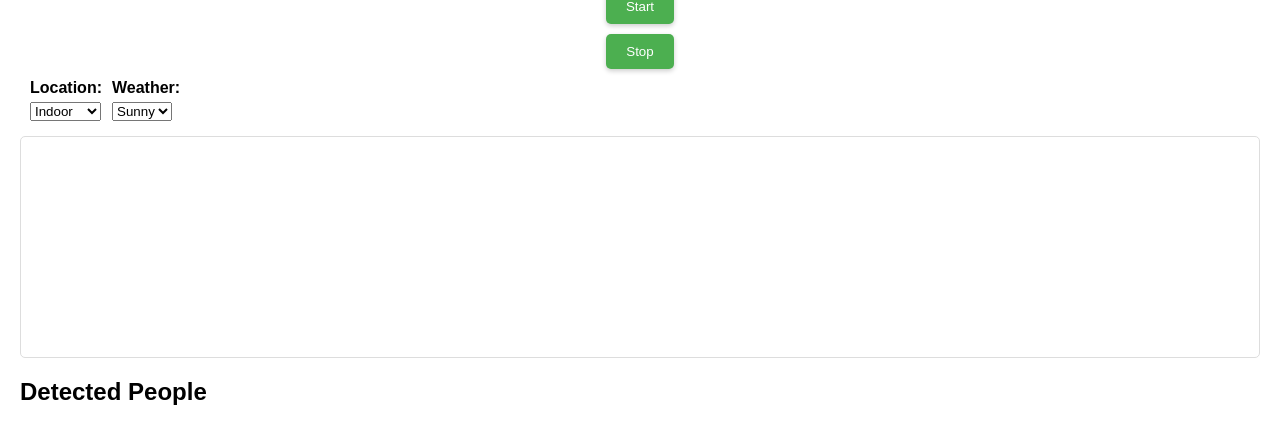
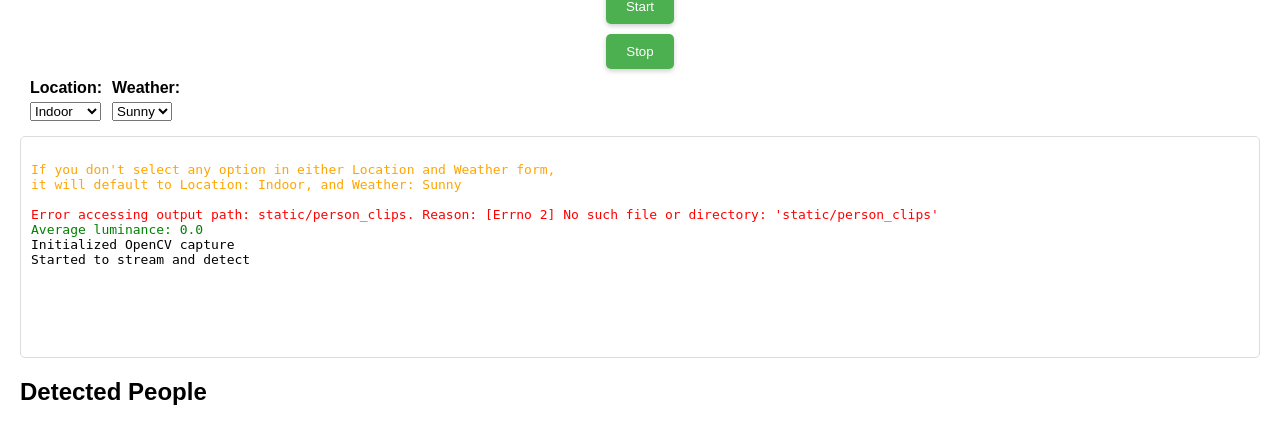
Before and after one commit to eggheadtwins/YOLOTHESIS, a Flask app: page /video in a window 1280 px wide. Shown: the part 405-851 px from the top of the page. Run offline with Flask 2, Linux system fonts and the light colour scheme; the visitor is signed in with stand-in values (Sample User, id 1).

Commit message:
Persistent logs and split to script.js

```diff
--- a/main.py
+++ b/main.py
@@ -31,9 +31,8 @@ OVERLAP_THRESHOLD = 1
 # How many times should we poll the luminance sensor for to get an average reading?
 LUMINANCE_RECORDINGS = 5
 
-# Camera location. Manually set this value.
-# Weather conditions. None if indoors. Manually set this value based on the conditions.
-location, weather = None, None
+# Camera location, and weather conditions. These are its default values if none are selected in the flask server.
+location, weather = Location("Indoor"), Weather("Sunny")
 
 # Classes that YOLO model is limited to detect.
 class_names = ["person"]
@@ -86,6 +85,7 @@ def update_value(value_name, enum_type):
             selected_value = data[value_name]
             enum_type(selected_value)  # Validate by attempting conversion
             globals()[value_name] = enum_type(selected_value)
+            log.success(f'{value_name.capitalize()} is set to {selected_value.capitalize()}')
             return f"{value_name.capitalize()} updated successfully."
     except ValueError:
         return f"Invalid {value_name} selection.", 400
@@ -158,6 +158,10 @@ def logout():
 @app.route('/video')
 @login_required
 def video():
+    log.warn("""
+If you don't select any option in either Location and Weather form,
+it will default to Location: Indoor, and Weather: Sunny
+""")
     return render_template('video.html')
 
 
@@ -190,7 +194,7 @@ def stream_detect_people():
 
     model = YOLO(MODEL_PATH)
     cap = initialize_video_capture()
-    log.info("Initialized video capture")
+    log.info("Initialized OpenCV capture")
 
     while not running:
         continue
@@ -279,9 +283,7 @@ def get_images():
 @app.route('/start')
 @login_required
 def start():
-    global running, location, weather
-    log.success(f"Location set to {location.value}")
-    log.success(f"Weather set to {weather.value}")
+    global running
     running = True
     return "Server started."
 
--- /dev/null
+++ b/static/script.js
@@ -0,0 +1,99 @@
+let logInterval; // Store the interval ID to clear it later
+function startStream() {
+    fetch('/start')  // Send a request to the server to start the stream
+        .then(response => response.text())
+        .then(data => alert(data));  // Display a success or error message
+}
+
+function stopStream() {
+    fetch('/stop')  // Send a request to the server to stop the stream
+        .then(response => response.text())
+        .then(data => {
+            alert(data);  // Display a success or error message
+
+            // Display images when stream is stopped
+            fetchImages();
+        });
+
+}
+
+function fetchLogs() {
+    fetch('/logs')
+        .then(response => response.text())
+        .then(data => {
+            const logOutput = document.getElementById('log-output');
+
+            // Check if data is not empty before appending
+            if (data.trim() !== '') {
+                logOutput.innerHTML += data + '\n';
+                logOutput.scrollTop = logOutput.scrollHeight;
+            }
+
+            // No need to check for empty content again, update display based on current content
+            logOutput.style.display = logOutput.innerText.trim() !== '' ? 'block' : 'none';
+        })
+        .catch(error => console.error('Error fetching logs:', error));
+}
+
+fetchLogs();
+if (!logInterval) { // Check if interval is not already running
+    logInterval = setInterval(fetchLogs, 2000);
+}
+
+
+function fetchImages() {
+    const imageContainer = document.getElementById('image-output');
+    imageContainer.innerHTML = ''; // Clear existing images
+
+    fetch('/images') // Assuming a new route to fetch image paths
+        .then(response => response.json())  // Parse JSON response (assuming it's a list of image paths)
+        .then(data => {
+            if (data.length > 0) {
+                imageContainer.style.display = 'block';
+
+                for (const imagePath of data) {
+                    const imageElement = document.createElement('img');
+                    imageElement.src = imagePath;
+                    imageContainer.appendChild(imageElement);
+                }
+            } else {
+                imageContainer.style.display = 'none';
+            }
+        })
+        .catch(error => console.error('Error fetching images:', error));
+}
+
+const locationForm = document.getElementById('location-form');
+locationForm.addEventListener('change', () => {
+    const selectedLocation = document.getElementById('location').value;
+
+    if (selectedLocation === '') {
+        alert("Please select a Location parameter")
+    } else {
+        fetch('/set_location', {
+            method: 'POST',
+            headers: {'Content-Type': 'application/json'},
+            body: JSON.stringify({location: selectedLocation})
+        })
+            .then(response => response.text())
+            .then(data => alert(data)); // Display success or error message
+    }
+});
+
+const weatherForm = document.getElementById('weather-form');
+weatherForm.addEventListener('change', () => {
+    const selectedWeather = document.getElementById('weather').value;
+
+    if (selectedWeather === '') {
+        alert("Please select a Weather condition")
+    } else {
+        fetch('/set_weather', {
+            method: 'POST',
+            headers: {'Content-Type': 'application/json'},
+            body: JSON.stringify({weather: selectedWeather})
+        })
+            .then(response => response.text())
+            .then(data => alert(data)); // Display success or error message
+    }
+
+});
--- a/templates/video.html
+++ b/templates/video.html
@@ -45,96 +45,6 @@
 
     <div class="image-container" id="image-output" style="display: none;"></div>
 </div>
-<script>
-    function startStream() {
-        fetch('/start')  // Send a request to the server to start the stream
-            .then(response => response.text())
-            .then(data => alert(data));  // Display a success or error message
-
-        // Start polling for logs
-        setInterval(fetchLogs, 2000); // Fetch logs every 2 seconds
-    }
-
-    function stopStream() {
-        fetch('/stop')  // Send a request to the server to stop the stream
-            .then(response => response.text())
-            .then(data => {
-                alert(data);  // Display a success or error message
-
-                // Display images when stream is stopped
-                fetchImages();
-            });
-
-        clearInterval(logInterval);
-    }
-
-    var logInterval; // Store the interval ID to clear it later
-
-    function fetchLogs() {
-        fetch('/logs')
-            .then(response => response.text())
-            .then(data => {
-                const logOutput = document.getElementById('log-output');
-
-                // Check if data is not empty before appending
-                if (data.trim() !== '') {
-                    logOutput.innerHTML += data + '\n';
-                    logOutput.scrollTop = logOutput.scrollHeight;
-                }
-
-                // No need to check for empty content again, update display based on current content
-                logOutput.style.display = logOutput.innerText.trim() !== '' ? 'block' : 'none';
-            })
-            .catch(error => console.error('Error fetching logs:', error));
-    }
-
-    function fetchImages() {
-        const imageContainer = document.getElementById('image-output');
-        imageContainer.innerHTML = ''; // Clear existing images
-
-        fetch('/images') // Assuming a new route to fetch image paths
-            .then(response => response.json())  // Parse JSON response (assuming it's a list of image paths)
-            .then(data => {
-                if (data.length > 0) {
-                    imageContainer.style.display = 'block';
-
-                    for (const imagePath of data) {
-                        const imageElement = document.createElement('img');
-                        imageElement.src = imagePath;
-                        imageContainer.appendChild(imageElement);
-                    }
-                } else {
-                    imageContainer.style.display = 'none';
-                }
-            })
-            .catch(error => console.error('Error fetching images:', error));
-    }
-
-    const locationForm = document.getElementById('location-form');
-    locationForm.addEventListener('change', () => {
-        const selectedLocation = document.getElementById('location').value;
-
-        fetch('/set_location', {
-            method: 'POST',
-            headers: { 'Content-Type': 'application/json' },
-            body: JSON.stringify({ location: selectedLocation })
-        })
-        .then(response => response.text())
-        .then(data => alert(data)); // Display success or error message
-    });
-
-    const weatherForm = document.getElementById('weather-form');
-    weatherForm.addEventListener('change', () => {
-        const selectedWeather = document.getElementById('weather').value;
-
-        fetch('/set_weather', {
-            method: 'POST',
-            headers: { 'Content-Type': 'application/json' },
-            body: JSON.stringify({ weather: selectedWeather })
-        })
-        .then(response => response.text())
-        .then(data => alert(data)); // Display success or error message
-    });
-</script>
+<script src="{{url_for('static', filename='script.js')}}"></script>
 </body>
 </html>
```
